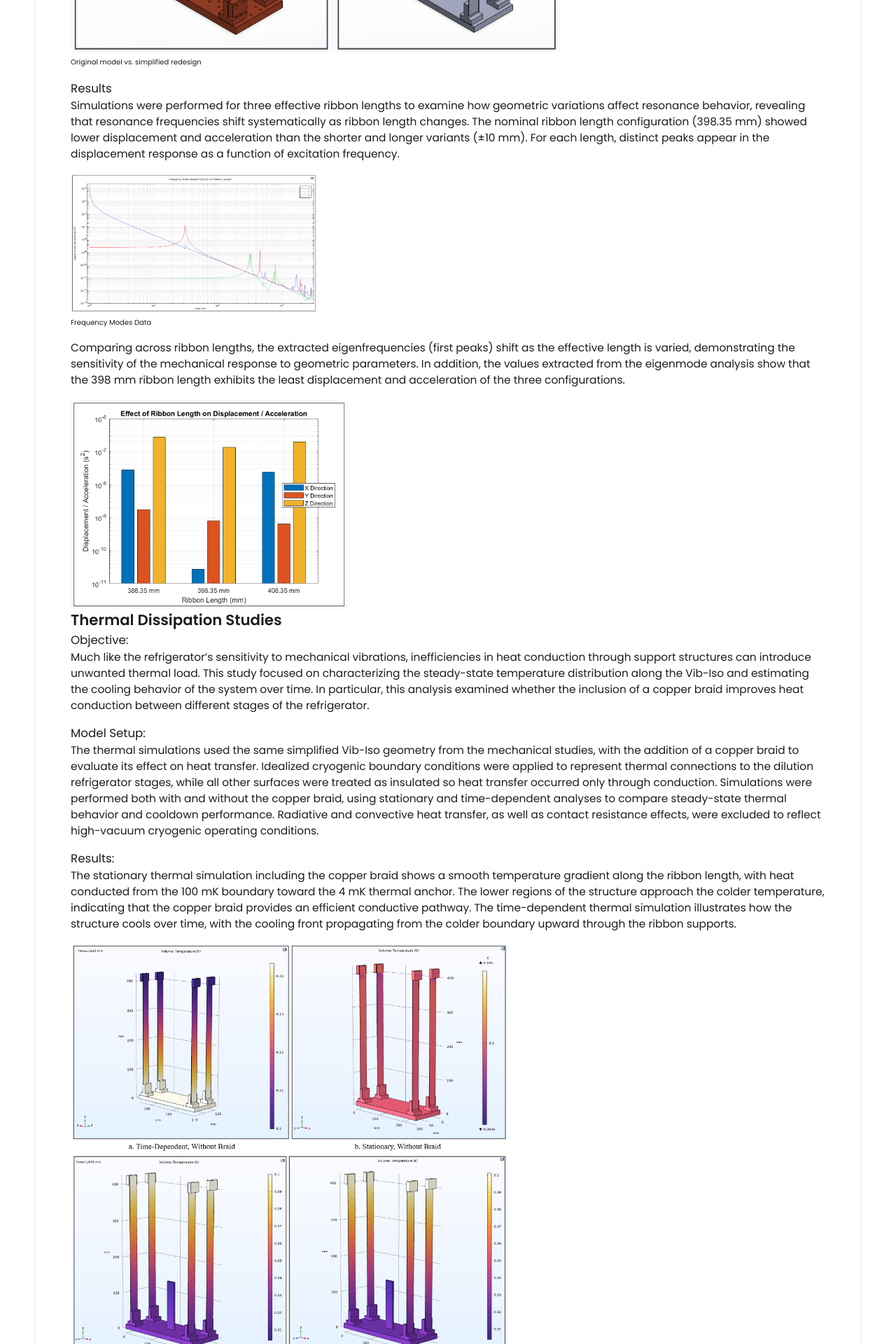
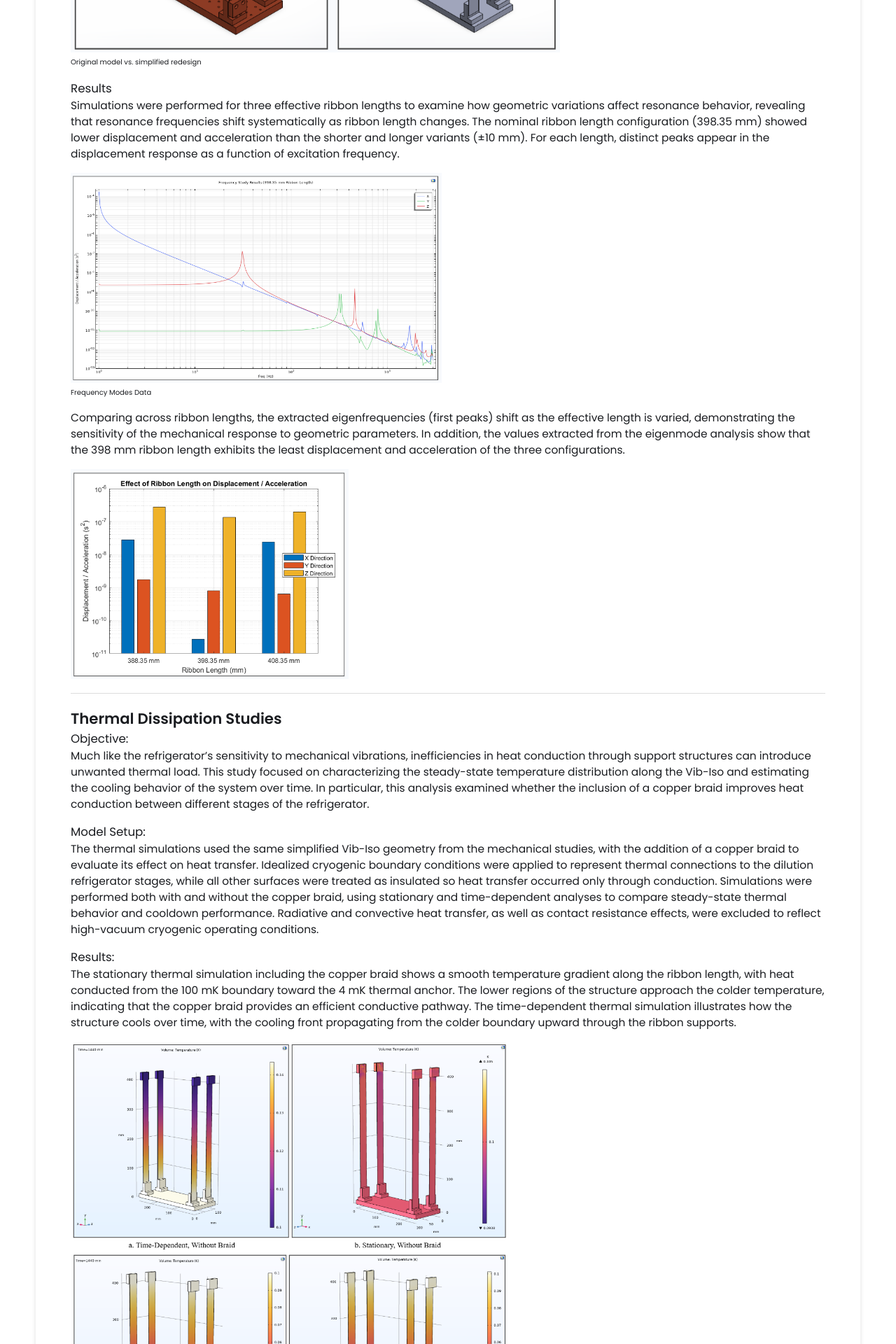
Before and after one commit to emiliohernand/emiliohernand.github.io, a Jekyll site: the page built from _projects/vib-iso-simulations/index.md, in a window 1280 px wide. Shown: the part 1423-3343 px from the top of the page at 70% size. Built offline with Jekyll 4.4.1, drawn with Linux system fonts in a browser that asks for light colours.

Commit message:
Update index.md

```diff
--- a/_projects/vib-iso-simulations/index.md
+++ b/_projects/vib-iso-simulations/index.md
@@ -22,13 +22,14 @@ The frequency study began with a simplified SolidWorks model of the structure, p
 ### Results
 Simulations were performed for three effective ribbon lengths to examine how geometric variations affect resonance behavior, revealing that resonance frequencies shift systematically as ribbon length changes. The nominal ribbon length configuration (398.35 mm) showed lower displacement and acceleration than the shorter and longer variants (±10 mm). For each length, distinct peaks appear in the displacement response as a function of excitation frequency.
 
-{% include image-gallery.html images="sims_mech_results1.png" height="200" %}
+{% include image-gallery.html images="sims_mech_results1.png" height="300" %}
 <span style="font-size: 10px">Frequency Modes Data</span>
 
 Comparing across ribbon lengths, the extracted eigenfrequencies (first peaks) shift as the effective length is varied, demonstrating the sensitivity of the mechanical response to geometric parameters. In addition, the values extracted from the eigenmode analysis show that the 398 mm ribbon length exhibits the least displacement and acceleration of the three configurations.
 
 {% include image-gallery.html images="sims_mech_results2.png" height="300" %}
 
+---
 ## Thermal Dissipation Studies
 
 ### Objective:
```
